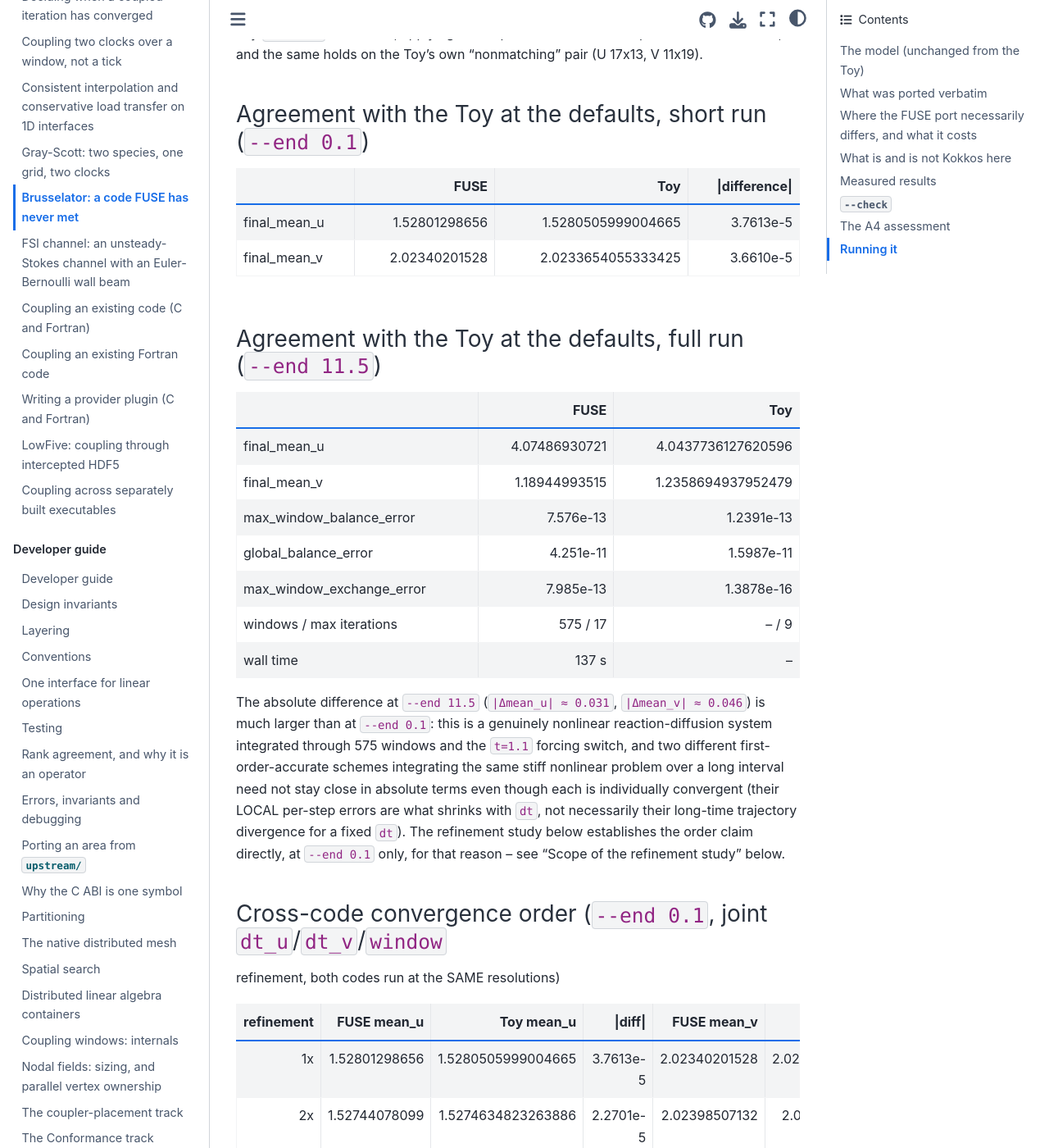
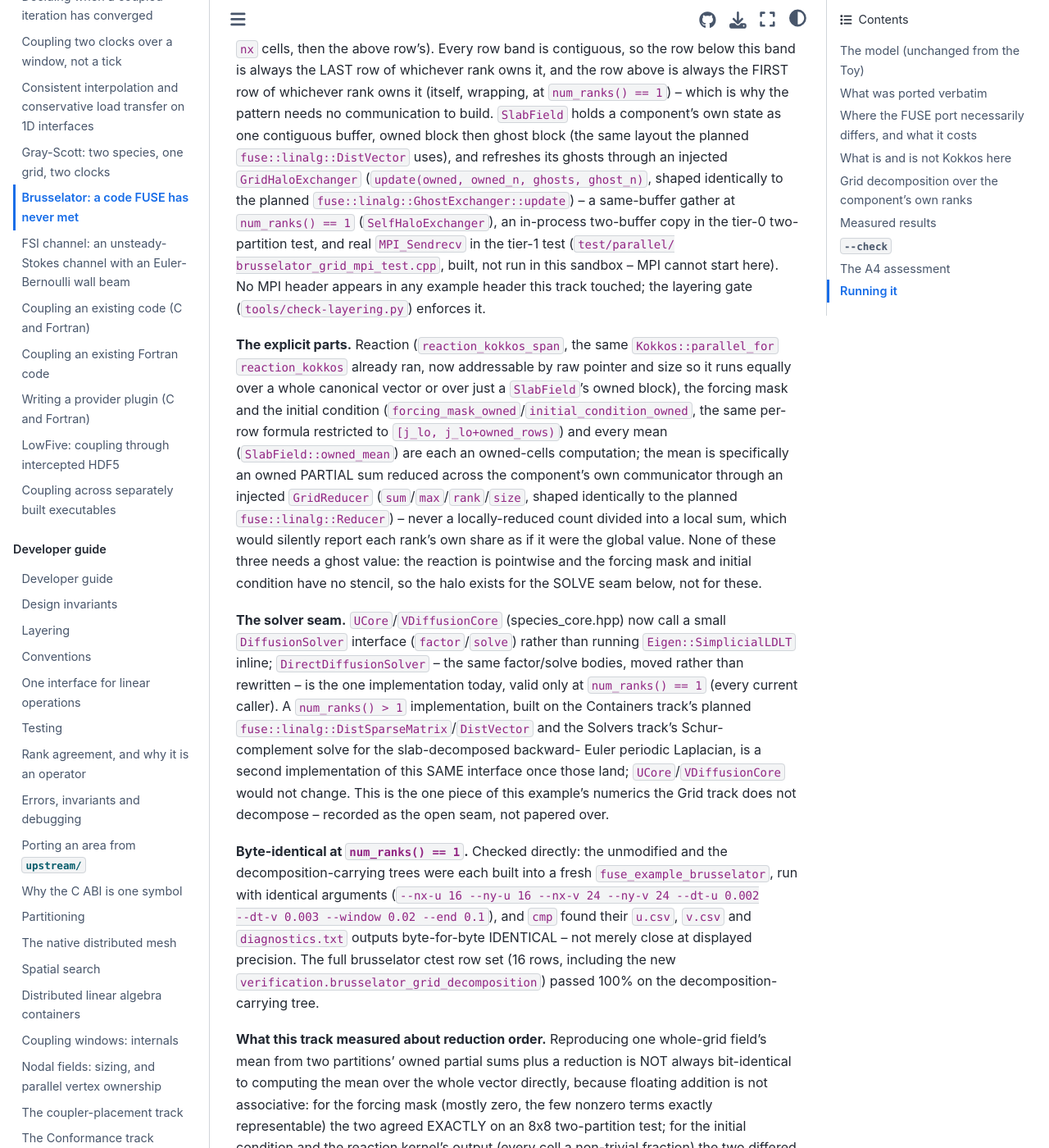
Before and after one commit to vijaysm/fuse, a Sphinx documentation site: the page built from docs/user/brusselator.md, in a window 1280 px wide and 1400 px high, scrolled down 4344 px. Shown: the whole window at 82% size. Built offline with Sphinx 7.4.7 and the Sphinx Book theme 1.1.4, drawn with Linux system fonts in a browser that asks for light colours; pages that are not in the unit, such as notebooks, are missing from menus; some of the changed text lies outside the part shown.

Commit message:
Document the decomposed Brusselator grid
Which rows a rank owns, the halo, and what stays bit-identical on one rank.

```diff
--- a/docs/user/brusselator.md
+++ b/docs/user/brusselator.md
@@ -150,6 +150,101 @@
 permutation) where a parallel kernel would not change the asymptotic cost
 at these grid sizes, unlike the reaction term, which is exactly the kind of
 per-cell, no-cross-talk kernel Kokkos exists for.
+
+## Grid decomposition over the component's own ranks
+
+The mesh and the explicit (no linear solve) physics are decomposed over
+however many ranks U or V's own component runs on; the implicit diffusion
+SOLVE is a different track's own work (below) and is not decomposed here.
+
+**The mesh.** `NativeGrid::make` loads its backend at
+`backend.rank()`/`backend.num_ranks()`. `fuse::native::NativeMeshBackend`
+slabs a generated `"generated:quad:NxM"` mesh by ROWS
+(`fuse::native::rank_slice(ny, rank, num_ranks)`, src/backend/
+native_generators.cpp), so this rank's view is already its own contiguous
+row band, owned cells only -- the native mesh carries no ghost cells of
+its own. `NativeGrid` exposes that band as `j_lo()`/`j_hi()`/
+`owned_rows()`/`owned_size()`, and a LOCAL canonical index
+`local_index(i, j) = (j - j_lo())*nx + i` over it, alongside the GLOBAL
+`index(i, j) = j*nx + i` every whole-grid caller already used. At
+`num_ranks() == 1` the row band is the whole grid (`j_lo() == 0`,
+`j_hi() == ny()`), the local index equals the global one, and every
+existing whole-grid caller (`UCore`, `VDiffusionCore`, `VParticipant`, the
+in-process example, the participant-ABI shim) is unaffected: byte-identical
+output was checked directly, not assumed -- see "Byte-identical at
+`num_ranks() == 1`" below.
+
+**The halo.** One periodic row above and below this rank's own band is
+exposed as `NativeGrid::ghost_pattern()`, shaped identically to FUSE's
+planned `fuse::linalg::GhostPattern` (the Containers track's own
+distributed-vector interface): one `owner_rank`/`remote_local_index` pair
+per ghost cell, in a fixed order (the below row's `nx` cells, then the
+above row's). Every row band is contiguous, so the row below this band is
+always the LAST row of whichever rank owns it, and the row above is always
+the FIRST row of whichever rank owns it (itself, wrapping, at
+`num_ranks() == 1`) -- which is why the pattern needs no communication to
+build. `SlabField` holds a component's own state as one contiguous buffer,
+owned block then ghost block (the same layout the planned
+`fuse::linalg::DistVector` uses), and refreshes its ghosts through an
+injected `GridHaloExchanger` (`update(owned, owned_n, ghosts, ghost_n)`,
+shaped identically to the planned `fuse::linalg::GhostExchanger::update`)
+-- a same-buffer gather at `num_ranks() == 1` (`SelfHaloExchanger`), an
+in-process two-buffer copy in the tier-0 two-partition test, and real
+`MPI_Sendrecv` in the tier-1 test (`test/parallel/
+brusselator_grid_mpi_test.cpp`, built, not run in this sandbox -- MPI
+cannot start here). No MPI header appears in any example header this
+track touched; the layering gate (`tools/check-layering.py`) enforces it.
+
+**The explicit parts.** Reaction (`reaction_kokkos_span`, the same
+`Kokkos::parallel_for` `reaction_kokkos` already ran, now addressable by
+raw pointer and size so it runs equally over a whole canonical vector or
+over just a `SlabField`'s owned block), the forcing mask and the initial
+condition (`forcing_mask_owned`/`initial_condition_owned`, the same
+per-row formula restricted to `[j_lo, j_lo+owned_rows)`) and every mean
+(`SlabField::owned_mean`) are each an owned-cells computation; the mean is
+specifically an owned PARTIAL sum reduced across the component's own
+communicator through an injected `GridReducer` (`sum`/`max`/`rank`/`size`,
+shaped identically to the planned `fuse::linalg::Reducer`) -- never a
+locally-reduced count divided into a local sum, which would silently
+report each rank's own share as if it were the global value. None of these
+three needs a ghost value: the reaction is pointwise and the forcing mask
+and initial condition have no stencil, so the halo exists for the SOLVE
+seam below, not for these.
+
+**The solver seam.** `UCore`/`VDiffusionCore` (species_core.hpp) now call a
+small `DiffusionSolver` interface (`factor`/`solve`) rather than running
+`Eigen::SimplicialLDLT` inline; `DirectDiffusionSolver` -- the same
+factor/solve bodies, moved rather than rewritten -- is the one
+implementation today, valid only at `num_ranks() == 1` (every current
+caller). A `num_ranks() > 1` implementation, built on the Containers
+track's planned `fuse::linalg::DistSparseMatrix`/`DistVector` and the
+Solvers track's Schur-complement solve for the slab-decomposed backward-
+Euler periodic Laplacian, is a second implementation of this SAME
+interface once those land; `UCore`/`VDiffusionCore` would not change.
+This is the one piece of this example's numerics the Grid track does not
+decompose -- recorded as the open seam, not papered over.
+
+**Byte-identical at `num_ranks() == 1`.** Checked directly: the unmodified
+and the decomposition-carrying trees were each built into a fresh
+`fuse_example_brusselator`, run with identical arguments
+(`--nx-u 16 --ny-u 16 --nx-v 24 --ny-v 24 --dt-u 0.002 --dt-v 0.003
+--window 0.02 --end 0.1`), and `cmp` found their `u.csv`, `v.csv` and
+`diagnostics.txt` outputs byte-for-byte IDENTICAL -- not merely close at
+displayed precision. The full brusselator ctest row set (16 rows,
+including the new `verification.brusselator_grid_decomposition`) passed
+100% on the decomposition-carrying tree.
+
+**What this track measured about reduction order.** Reproducing one
+whole-grid field's mean from two partitions' owned partial sums plus a
+reduction is NOT always bit-identical to computing the mean over the
+whole vector directly, because floating addition is not associative: for
+the forcing mask (mostly zero, the few nonzero terms exactly
+representable) the two agreed EXACTLY on an 8x8 two-partition test; for
+the initial condition and the reaction kernel's output (every cell a
+non-trivial fraction) the two differed by `4.4408920985006262e-16`, one
+ulp at that magnitude. Both are far inside the `1e-9` bound the
+decomposition test checks, which was set from this measurement, not
+tuned to pass it.
 
 ## Measured results
 
```
